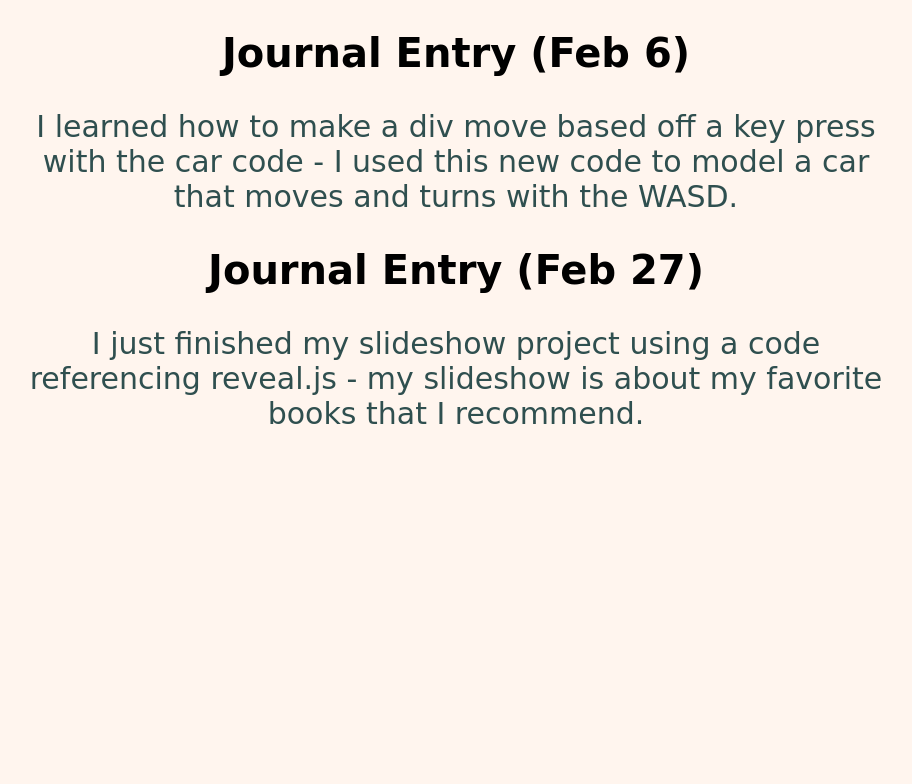
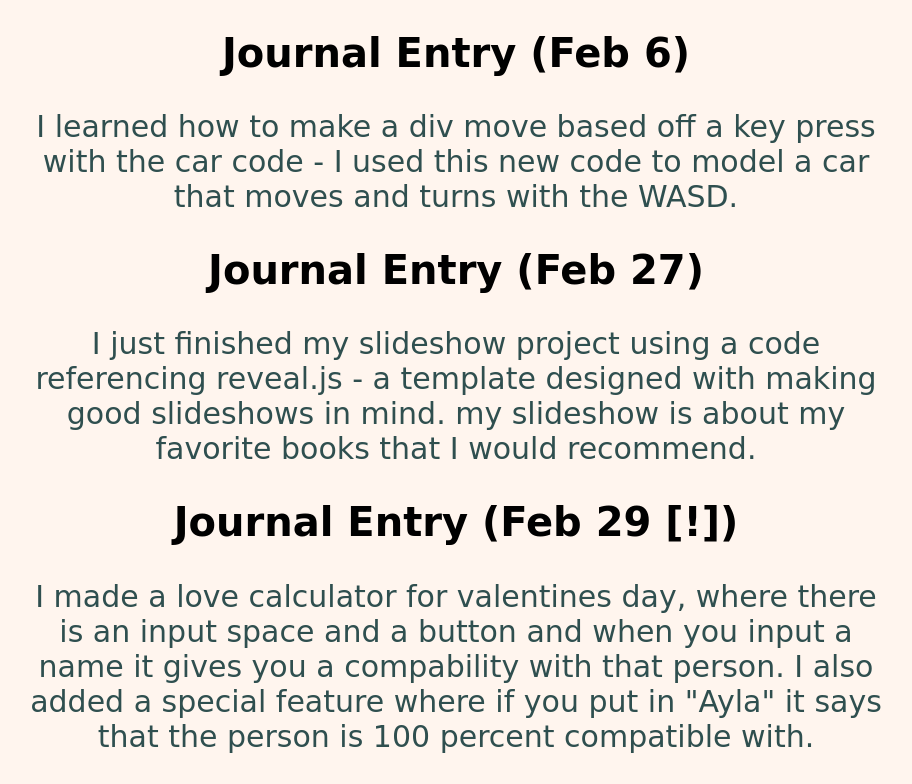
Before and after one commit to derationalize/derationalize.github.io, a plain HTML site: page journal.html in a window 1280 px wide. Shown: the part 4740-5524 px from the top of the page, without its empty margins (184-1096 px from the left). Before the commit the page ends 5201 px from the top, so only its background shows below. Drawn offline with Linux system fonts and the light colour scheme; a web font is replaced by a local one.

Commit message:
reports final update

```diff
--- a/journal.html
+++ b/journal.html
@@ -97,8 +97,11 @@
 <p> I learned how to make a div move based off a key press with the car code - I used this new code to model a car that moves and turns with the WASD. </p>
 
 <h2> Journal Entry (Feb 27) </h2>
-<p> I just finished my slideshow project using a code referencing reveal.js - my slideshow is about my favorite books that I recommend. </p>
+<p> I just finished my slideshow project using a code referencing reveal.js - a template designed with making good slideshows in mind. my slideshow is about my favorite books that I would recommend. </p>
 
+
+<h2> Journal Entry (Feb 29 [!]) </h2>
+<p> I made a love calculator for valentines day, where there is an input space and a button and when you input a name it gives you a compability with that person. I also added a special feature where if you put in "Ayla" it says that the person is 100 percent compatible with.  </p>
 
 
 </body>
```
Also changed, not shown: 1 other file.
